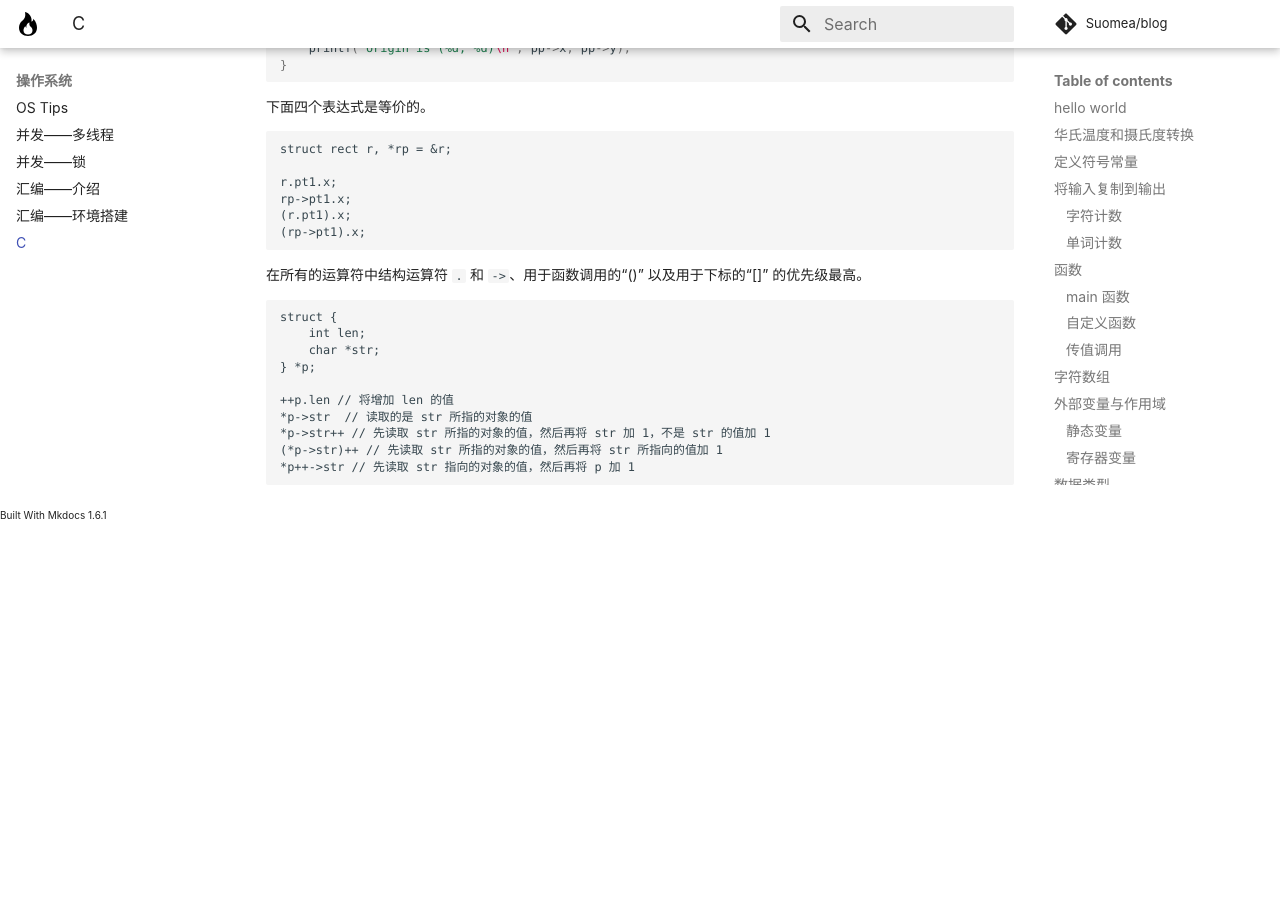
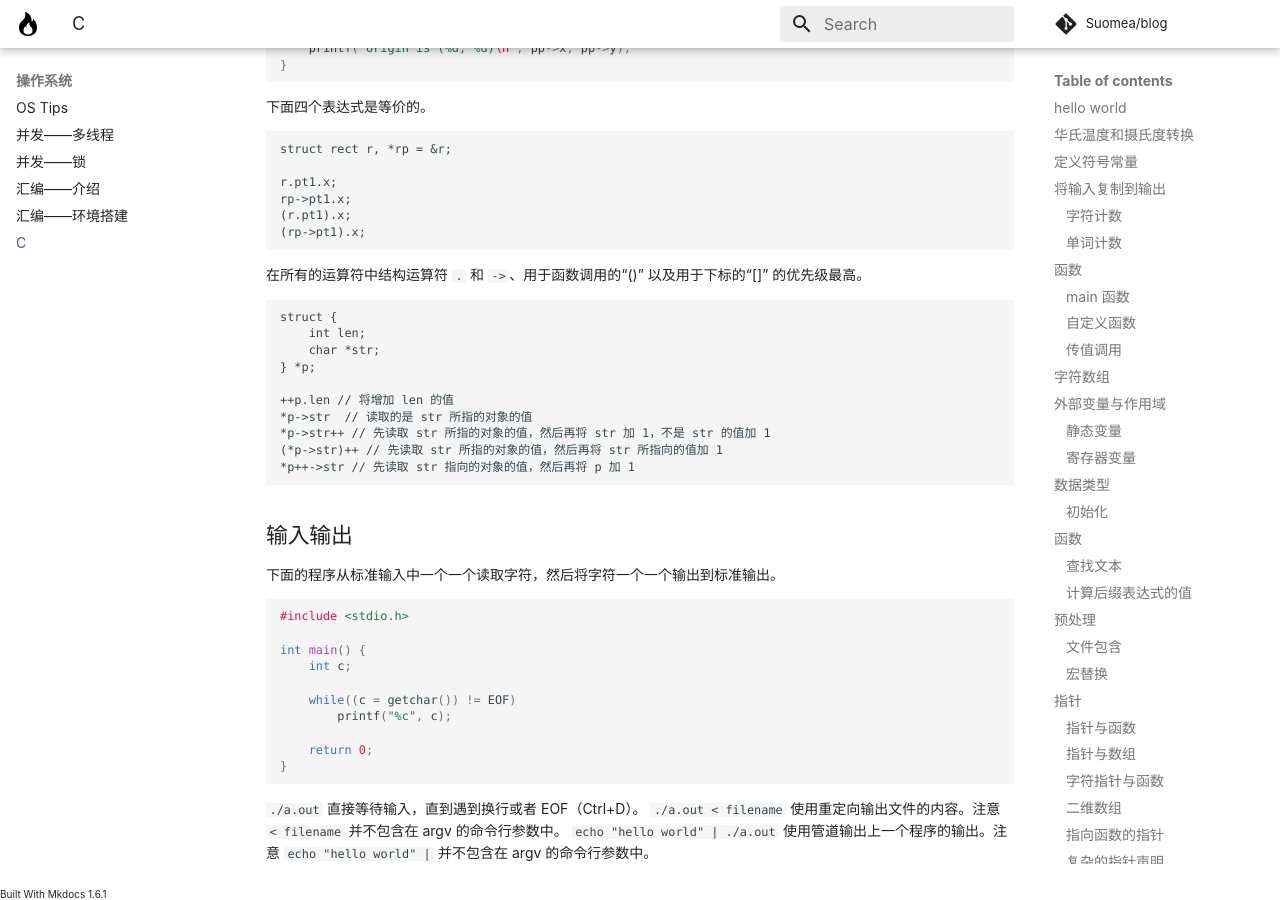
Before and after one commit to Suomea/blog, an MkDocs documentation site: the page built from docs/OS/C.md, in a window 1280 px wide and 900 px high, scrolled down 21846 px. Built offline with MkDocs 1.6.1 and Material for MkDocs 9.7.7, drawn with Linux system fonts in a browser that asks for light colours; some web fonts are replaced; comment, search, counter and statistics services are not loaded; before the commit the page ends 22367 px from its top, so only the background shows below that.

Commit message:
update C blog.

````diff
--- a/docs/OS/C.md
+++ b/docs/OS/C.md
@@ -1185,3 +1185,22 @@ struct {
 (*p->str)++ // 先读取 str 所指的对象的值，然后再将 str 所指向的值加 1
 *p++->str // 先读取 str 指向的对象的值，然后再将 p 加 1
 ```
+
+## 输入输出
+下面的程序从标准输入中一个一个读取字符，然后将字符一个一个输出到标准输出。
+```c
+#include <stdio.h>
+
+int main() {
+    int c;
+
+    while((c = getchar()) != EOF)
+        printf("%c", c);
+
+    return 0;
+}
+```
+
+`./a.out` 直接等待输入，直到遇到换行或者 EOF（Ctrl+D）。
+`./a.out < filename` 使用重定向输出文件的内容。注意 `< filename` 并不包含在 argv 的命令行参数中。
+`echo "hello world" | ./a.out` 使用管道输出上一个程序的输出。注意 `echo "hello world" |` 并不包含在 argv 的命令行参数中。
````
